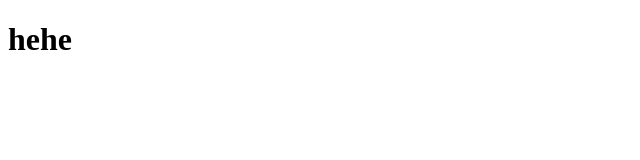
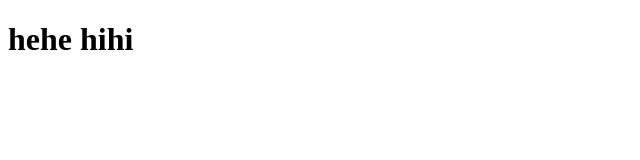
Before and after one commit to VoVietMy/ongit4, a plain HTML site: page index.html in a window 1280 px wide. Shown: the whole page, without its empty margins (0-640 px from the left). Drawn offline with Linux system fonts and the light colour scheme.

Commit message:
doi lan 1

```diff
--- a/index.html
+++ b/index.html
@@ -6,7 +6,7 @@
     <title>Document</title>
 </head>
 <body>
-    <h1>hehe
+    <h1>hehe hihi
     </h1>
 </body>
 </html>
```
